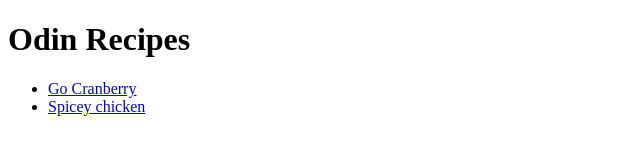
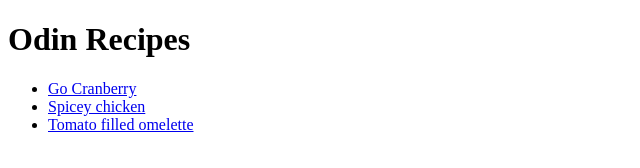
Before and after one commit to tomabulash/odin-recipes, a plain HTML site: page index.html in a window 1280 px wide. Shown: the whole page, without its empty margins (0-640 px from the left). Drawn offline with Linux system fonts and the light colour scheme.

Commit message:
add tomato_filled_omelette link to recipe list

```diff
--- a/index.html
+++ b/index.html
@@ -15,6 +15,9 @@
         <li>
             <a href="./recipes/spicey_chicken.html">Spicey chicken</a>
         </li>
+        <li>
+            <a href="./recipes/tomato_filled_omelette.html">Tomato filled omelette</a>
+        </li>
 
     </ul>
 
```
